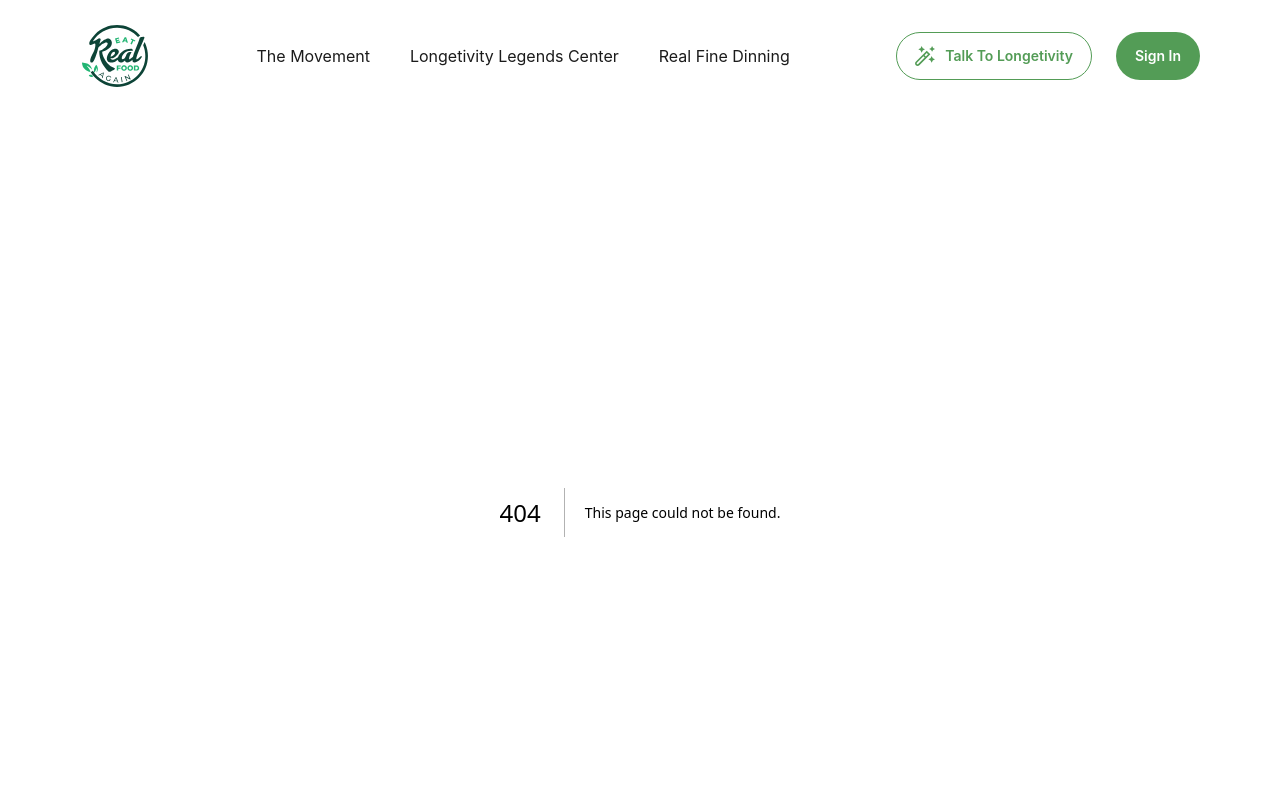
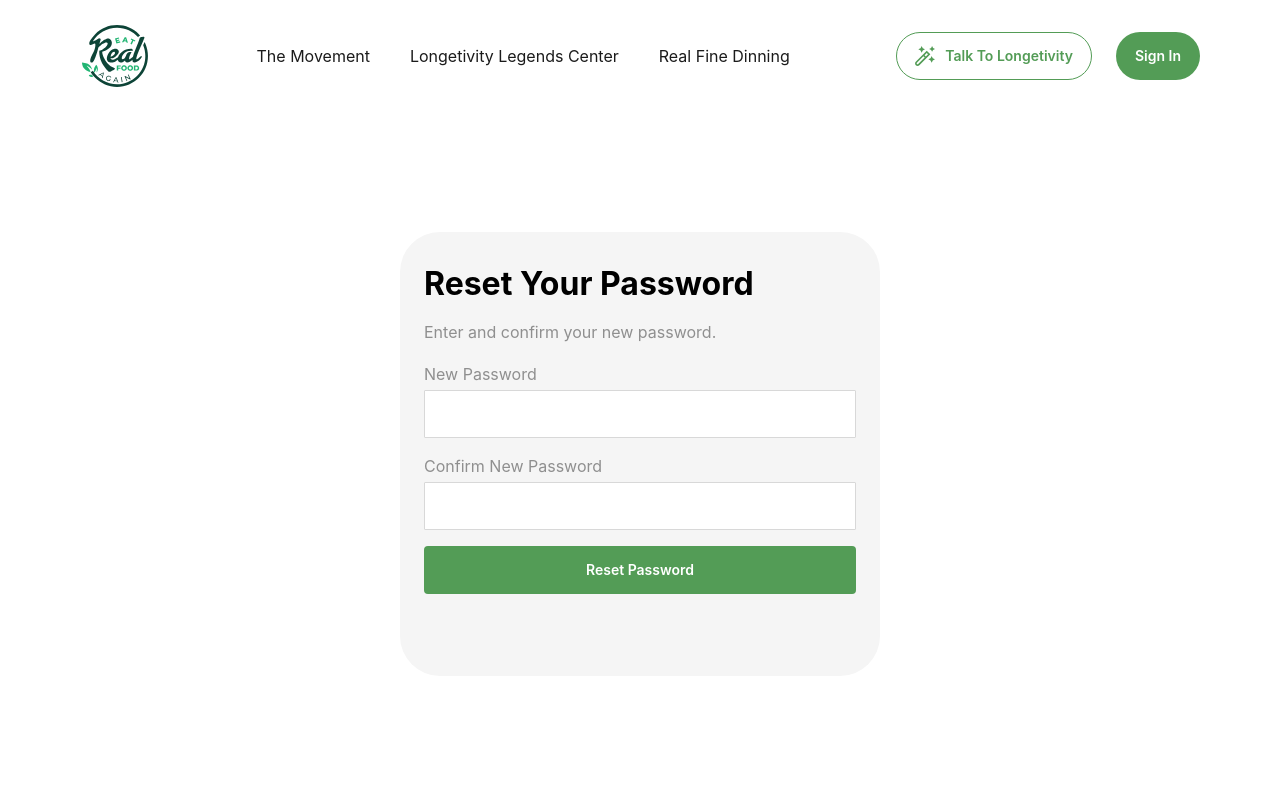
Before and after one commit to buildWithSoul/eat-real-food-again-website, a Next.js app: page /reset-password in a window 1280 px wide. Before the commit this address had no page. Shown: the top 800 px of the page. Built offline with nearby package versions, Linux system fonts and the light colour scheme; no server answers.

Commit message:
create reset-password page and form

```diff
--- /dev/null
+++ b/src/app/reset-password/page.module.css
@@ -0,0 +1,131 @@
+.card {
+  margin: 0 auto;
+  margin-top: 80px;
+  padding: 0;
+  background-color: #F5F5F5;
+  border-radius: 0 0 16px 16px;
+
+  .cardBody {
+    padding: 24px 16px 40px 16px;
+  }
+
+  .cardTitle {
+    font-size: 18px;
+    font-weight: 700;
+    line-height: 22.68px;
+    margin-bottom: 16px;
+  }
+
+  .cardSubtitle {
+    font-size: 12px;
+    line-height: 18px;
+    color: #8F8F8F;
+    margin-bottom: 18px;
+  }
+
+  .buttonGroup {
+    display: flex;
+    justify-content: space-between;
+    gap: 16;
+  }
+
+  .socialButton {
+    height: 48px;
+    width: 92px;
+    background-color: transparent;
+    border: 1px solid #D8D8D8;
+
+    &:hover {
+      border: 1px solid #539C56;
+    }
+  }
+
+  .cardDivider {
+    margin: 24px 0;
+  }
+
+  .inputLabel {
+    font-size: 16px;
+    line-height: 24px;
+    color: #8F8F8F;
+    margin-bottom: 4px;
+    display: block;
+  }
+
+  .input {
+    width: 100%;
+    height: 48px;
+    margin-bottom: 16px;
+    border: 1px solid #D8D8D8;
+    border-radius: 1px;
+  }
+
+  .cardButton {
+    width: 100%;
+    height: 48px;
+    margin-bottom: 32px;
+    border: none;
+    background-color: #539C56;
+    color: #fff;
+
+    &:hover {
+      background-color: #539C56;
+      opacity: 0.9;
+    }
+  }
+
+  .authLink {
+    font-size: 16px;
+    line-height: 24px;
+    color: #8F8F8F;
+    text-decoration: underline;
+    text-align: center;
+    display: block;
+
+    margin-bottom: 16px;
+
+    &:hover {
+      color: #539C56;
+      opacity: 0.9;
+      cursor: pointer;
+    }
+  }
+
+  .authLink:first-of-type {
+    margin-bottom: 24px;
+  }
+
+}
+
+
+@media (min-width: 1024px) {
+ .card {
+  max-width: 480px;
+  border-radius: 40px;
+  margin-top: 120px;
+
+  .cardBody {
+    padding: 32px 24px 50px 24px;
+  }
+
+  .cardTitle {
+    font-size: 32px;
+    line-height: 40.32px;
+  }
+
+  .cardSubtitle {
+    font-size: 16px;
+    line-height: 24px;
+  }
+
+  .buttonGroup {
+    gap: 25;
+  }
+
+  .socialButton {
+    width: 138px;
+  }
+
+ }
+
+}
--- /dev/null
+++ b/src/app/reset-password/page.tsx
@@ -0,0 +1,130 @@
+"use client";
+
+import { useEffect, useState } from "react";
+import { useRouter } from "next/navigation";
+import { supabase } from "../../utils/supabase/client";
+import { Box, Button, Text, Title, Notification } from "@mantine/core";
+import { IconX, IconCheck } from "@tabler/icons-react";
+import styles from "./page.module.css";
+
+const ResetPassword = () => {
+  const [password, setPassword] = useState<string>("");
+  const [confirmPassword, setConfirmPassword] = useState<string>("");
+  const [error, setError] = useState<string>("");
+  const [success, setSuccess] = useState<string>("");
+  const [loading, setLoading] = useState<boolean>(false);
+  const router = useRouter();
+
+  useEffect(() => {
+    if (error || success) {
+      const timer = setTimeout(() => {
+        setError("");
+        setSuccess("");
+        if (success) {
+          router.push("/");
+        }
+      }, 3000);
+      return () => clearTimeout(timer);
+    }
+  }, [error, success, router]);
+
+  const handlePasswordReset = async () => {
+    setError("");
+    setSuccess("");
+
+    if (!password || !confirmPassword) {
+      setError("Please fill out both fields.");
+      return;
+    }
+
+    if (password !== confirmPassword) {
+      setError("Passwords do not match.");
+      return;
+    }
+
+    setLoading(true);
+    const { error } = await supabase.auth.updateUser({ password });
+    setLoading(false);
+
+    if (error) {
+      setError("There was an error updating your password.");
+    } else {
+      setSuccess("Password updated successfully!");
+    }
+  };
+
+  return (
+    <Box className={styles.card}>
+      <Box className={styles.cardBody}>
+        <Title className={styles.cardTitle} order={3}>
+          Reset Your Password
+        </Title>
+        <Text className={styles.cardSubtitle}>
+          Enter and confirm your new password.
+        </Text>
+
+        <form>
+          <Text
+            className={styles.inputLabel}
+            component="label"
+            htmlFor="password"
+          >
+            New Password
+          </Text>
+          <input
+            className={styles.input}
+            type="password"
+            id="password"
+            value={password}
+            onChange={(e) => setPassword(e.target.value)}
+          />
+
+          <Text
+            className={styles.inputLabel}
+            component="label"
+            htmlFor="confirmPassword"
+          >
+            Confirm New Password
+          </Text>
+          <input
+            className={styles.input}
+            type="password"
+            id="confirmPassword"
+            value={confirmPassword}
+            onChange={(e) => setConfirmPassword(e.target.value)}
+          />
+
+          <Button
+            className={styles.cardButton}
+            loading={loading}
+            onClick={handlePasswordReset}
+          >
+            Reset Password
+          </Button>
+
+          {error && (
+            <Notification
+              icon={<IconX size={18} />}
+              color="red"
+              title="Bummer!"
+            >
+              {error}
+            </Notification>
+          )}
+
+          {success && (
+            <Notification
+              icon={<IconCheck size={18} />}
+              color="teal"
+              title="All good!"
+            >
+              {success}
+            </Notification>
+          )}
+        </form>
+      </Box>
+    </Box>
+  );
+};
+
+export default ResetPassword;
--- a/src/components/Auth/ForgotPassword.tsx
+++ b/src/components/Auth/ForgotPassword.tsx
@@ -38,9 +38,7 @@
     }
 
     setLoading(true);
-    const { error } = await supabase.auth.resetPasswordForEmail(email, {
-      redirectTo: `${window.location.origin}/reset-password`,
-    });
+    const { error } = await supabase.auth.resetPasswordForEmail(email);
     setLoading(false);
 
     if (error) {
```
